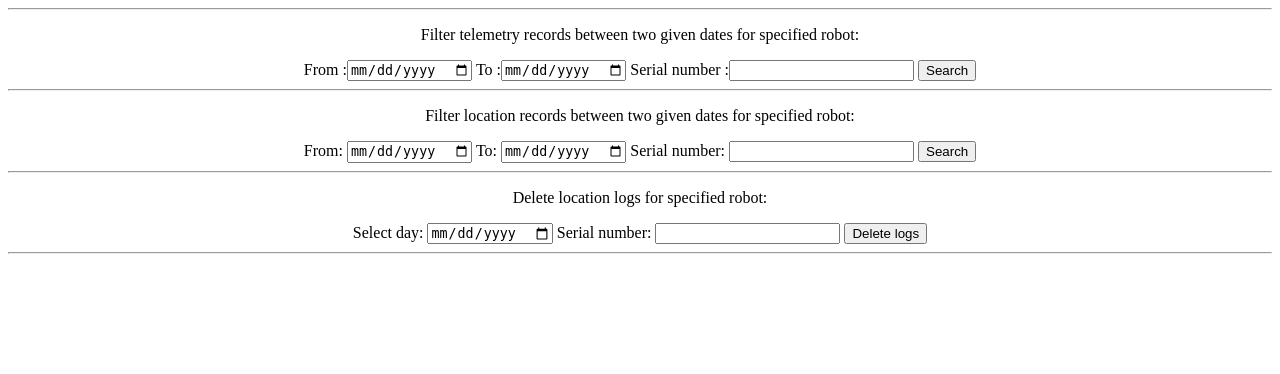
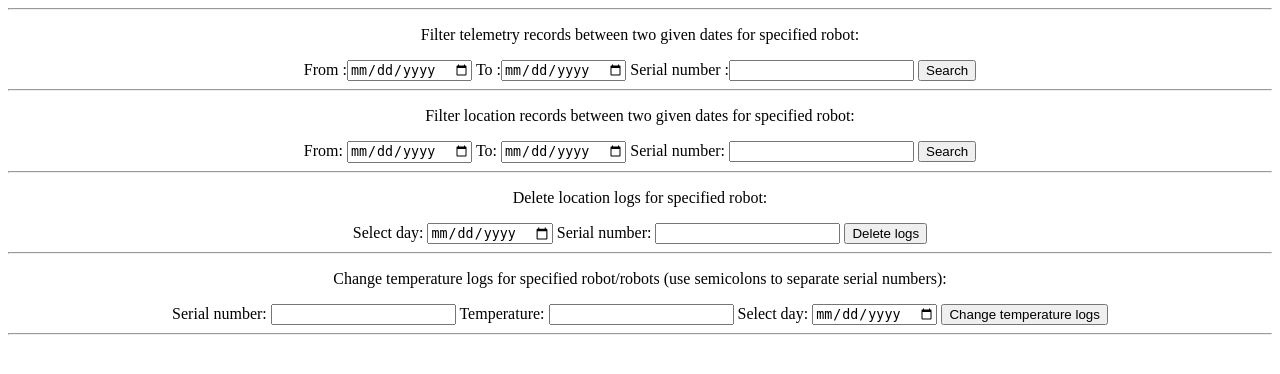
Before and after one commit to Kaczk0vsky/robots_beb, a Django app: page /return_logs/ in a window 1280 px wide. Shown: the top 374 px of the page. Run offline with Django 4.2, Linux system fonts and the light colour scheme; the visitor is signed in with stand-in values (Sample User, id 1); parts of the project's set-up code (start-up, migrations or seed data) failed here and were passed over.

Commit message:
feat: added EP for setting temperature for specified robot/robots for the whole day

```diff
--- a/app1/templates/return_logs.html
+++ b/app1/templates/return_logs.html
@@ -25,8 +25,14 @@
       Select day: <input type="date" name="day" />
       Serial number: <input type="text" name="serial" />
       <input type="submit" value="Delete logs" name="delete" />
+
       <hr />
-
+      <p>Change temperature logs for specified robot/robots (use semicolons to separate serial numbers):</p>
+      Serial number: <input type="text" name="serial" />
+      Temperature: <input type="text" name="temperature" />
+      Select day: <input type="date" name="temp_day" />
+      <input type="submit" value="Change temperature logs" name="change" />
+      <hr />
 
     </form>
   </center>
--- a/app1/views.py
+++ b/app1/views.py
@@ -143,7 +143,7 @@ def return_logs(request):
         serial = request.POST.get("serial")
         date_list = day.split("-")
 
-        x = SensorLog.objects.filter(
+        SensorLog.objects.filter(
             sensor_id=Sensor.objects.get(
                 type="location", robot_id=Robot.objects.get(pk=serial)
             ),
@@ -152,6 +152,27 @@ def return_logs(request):
             timestamp__day=date_list[2],
         ).delete()
         data = "Deleted logs from specified day!"
+        return Response(data)
+
+    # EP for setting temperature for specified robot/robots for the whole day
+    elif request.method == "POST" and "change" in request.POST:
+        serial = str(request.POST.get("serial"))
+        serial_list = serial.split("-")
+        day = str(request.POST.get("temp_day"))
+        date_list = day.split("-")
+        temperature = request.POST.get("temperature")
+        index = 0
+        while index <= len(serial_list) - 1:
+            SensorLog.objects.filter(
+                sensor_id=Sensor.objects.get(
+                    type="telemetry", robot_id=Robot.objects.get(pk=serial_list[index])
+                ),
+                timestamp__year=date_list[0],
+                timestamp__month=date_list[1],
+                timestamp__day=date_list[2],
+            ).update(telemetry_temperature=temperature)
+            index += 1
+        data = "Changed temperature logs!"
         return Response(data)
     else:
         return HttpResponse(template.render({}, request))
```
